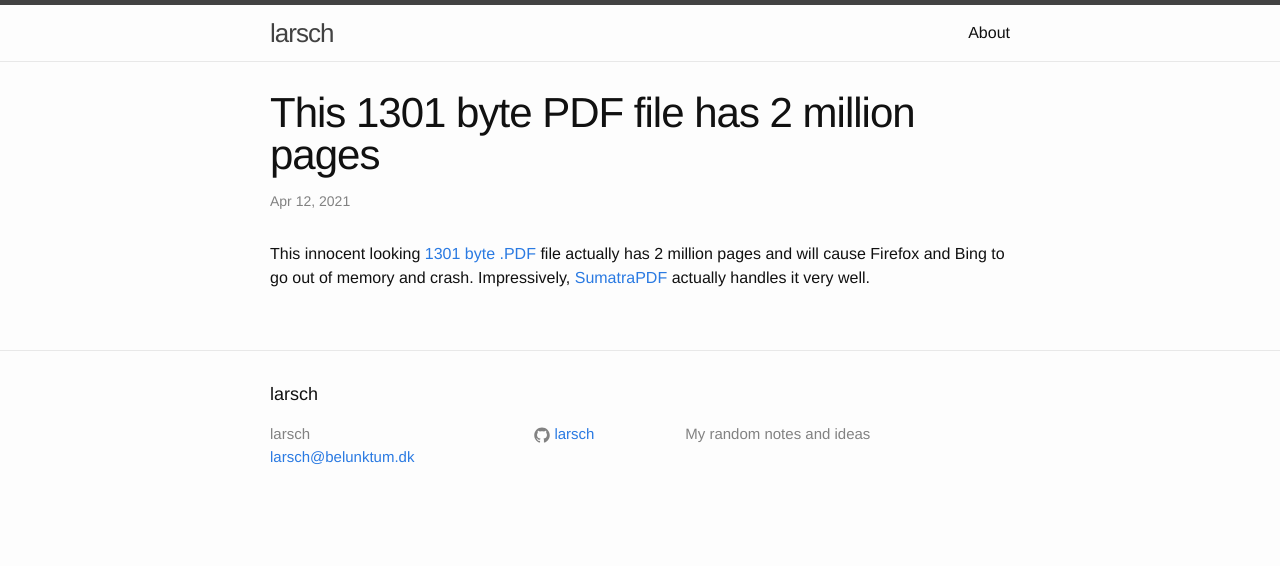
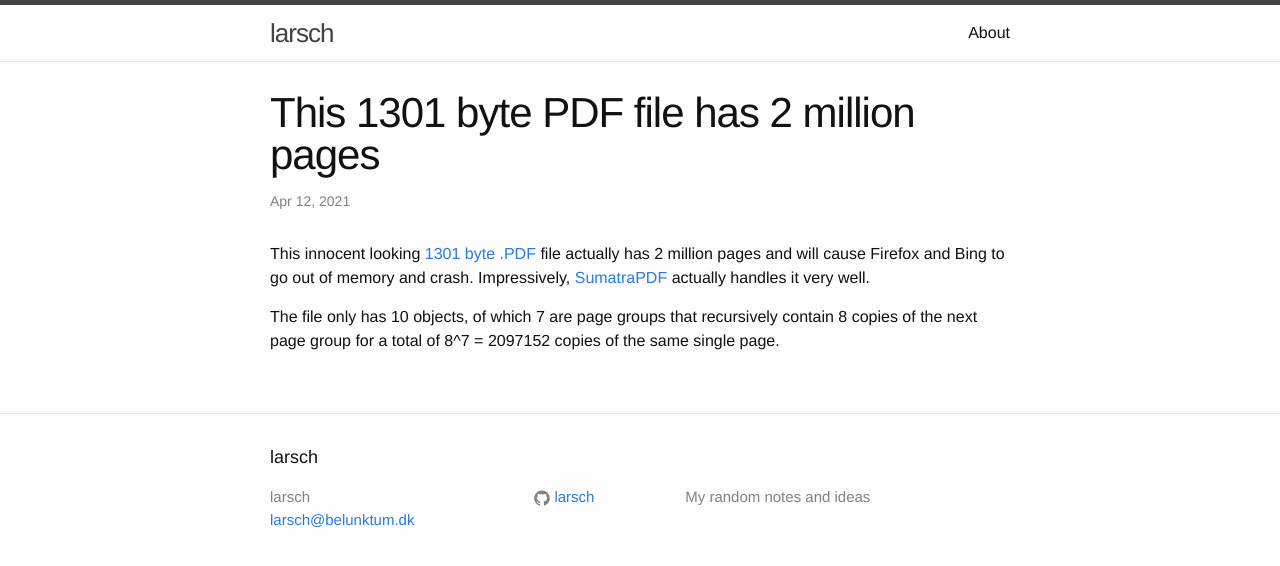
Before and after one commit to larsch/larsch.github.io, a Jekyll site: the page built from _posts/2021-04-12-this-pdf-file-has-2-million-pages.markdown, in a window 1280 px wide. Shown: the top 566 px of the page. Built offline with Jekyll 4.4.1, drawn with Linux system fonts in a browser that asks for light colours.

Commit message:
Add text

```diff
--- a/_posts/2021-04-12-this-pdf-file-has-2-million-pages.markdown
+++ b/_posts/2021-04-12-this-pdf-file-has-2-million-pages.markdown
@@ -9,3 +9,7 @@
 has 2 million pages and will cause Firefox and Bing to go out of memory and
 crash. Impressively, [SumatraPDF](https://www.sumatrapdfreader.org) actually
 handles it very well.
+
+The file only has 10 objects, of which 7 are page groups that recursively
+contain 8 copies of the next page group for a total of 8^7 = 2097152 copies of
+the same single page.
```
